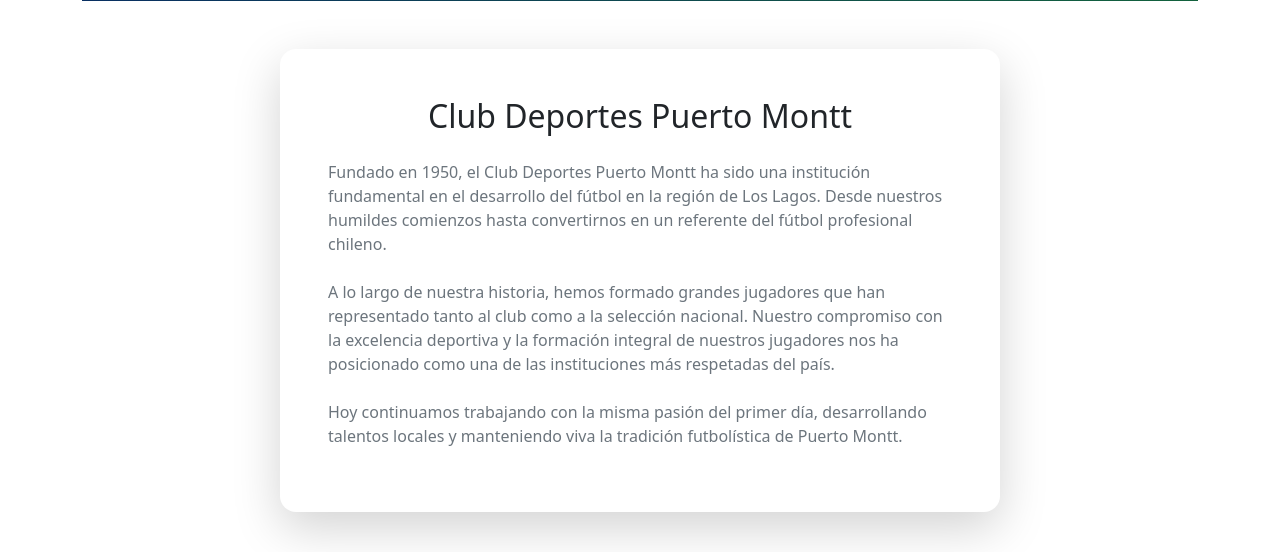
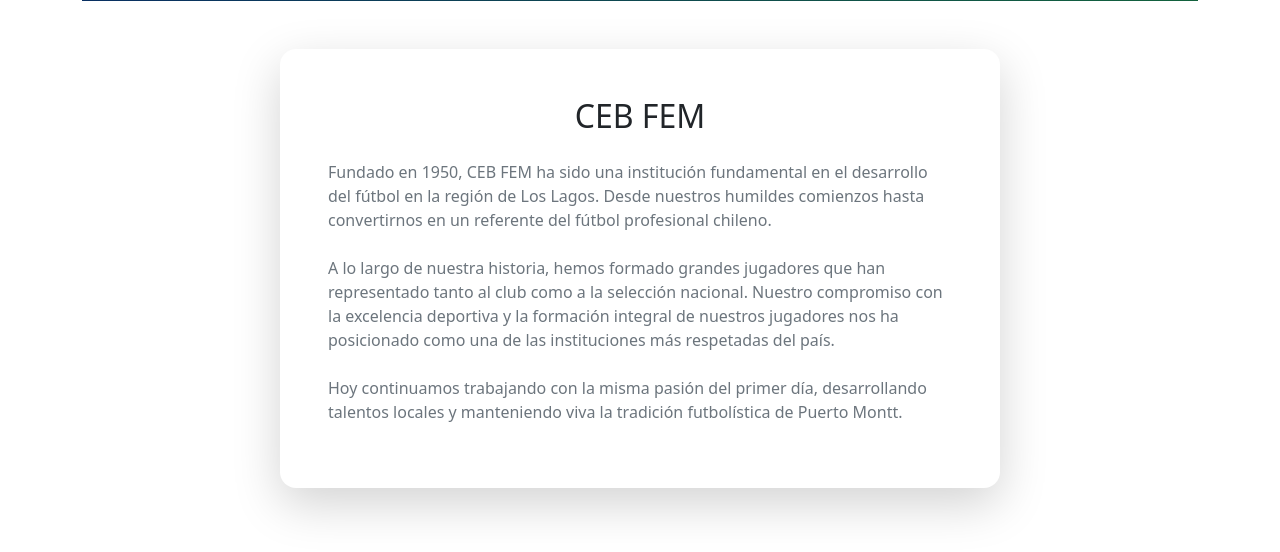
Before and after one commit to Desarrollo-SurPM/CEBPM, a Django app: page /pages/acerca/ in a window 1280 px wide. Shown: the part 350-902 px from the top of the page. Run offline with Django 5.2, Linux system fonts and the light colour scheme.

Commit message:
docs: update club name from 'Club Deportes Puerto Montt' to 'CEB FEM'
Update all instances of the old club name in documentation, templates, and admin interface to reflect the new club name 'CEB FEM'. This includes README, HTML templates, CSS comments, and admin panel headers.

```diff
--- a/static/css/custom-colors.css
+++ b/static/css/custom-colors.css
@@ -1,4 +1,4 @@
-/* Paleta de colores personalizada para Club Deportes Puerto Montt */
+/* Paleta de colores personalizada para CEB FEM */
 /* Azul Marino: #06236B, Verde Oscuro: #13623D, Verde Claro: #2E9841, Naranja: #E46618, Blanco: #FFFFFF */
 
 :root {
--- a/templates/admin/base_admin.html
+++ b/templates/admin/base_admin.html
@@ -4,7 +4,7 @@
 <head>
     <meta charset="UTF-8">
     <meta name="viewport" content="width=device-width, initial-scale=1.0">
-    <title>{% block title %}Panel de Administración - Deportes Puerto Montt{% endblock %}</title>
+    <title>{% block title %}Panel de Administración - CEB FEM{% endblock %}</title>
 
     <!-- Bootstrap CSS -->
     <link href="https://cdn.jsdelivr.net/npm/bootstrap@5.3.0/dist/css/bootstrap.min.css" rel="stylesheet">
@@ -193,7 +193,7 @@
                 <div class="admin-sidebar">
                     <div class="sidebar-brand">
                         <h4>Admin Panel</h4>
-                        <small class="text-light">Deportes Puerto Montt</small>
+                        <small class="text-light">CEB FEM</small>
                     </div>
 
                     <nav class="nav flex-column">
--- a/templates/guardian/pay_multiple.html
+++ b/templates/guardian/pay_multiple.html
@@ -134,7 +134,7 @@
                                     <p class="mb-1"><strong>Banco:</strong> Banco Estado</p>
                                     <p class="mb-1"><strong>Cuenta Corriente:</strong> 12345678-9</p>
                                     <p class="mb-1"><strong>RUT:</strong> 12.345.678-9</p>
-                                    <p class="mb-0"><strong>Titular:</strong> Club Deportes Puerto Montt</p>
+                                    <p class="mb-0"><strong>Titular:</strong> CEB FEM</p>
                                 </div>
 
                                 <!-- Resumen del Pago -->
--- a/templates/guardian/pay_quota.html
+++ b/templates/guardian/pay_quota.html
@@ -109,7 +109,7 @@
                                     <p class="mb-1"><strong>Banco:</strong> Banco Estado</p>
                                     <p class="mb-1"><strong>Cuenta Corriente:</strong> 12345678-9</p>
                                     <p class="mb-1"><strong>RUT:</strong> 12.345.678-9</p>
-                                    <p class="mb-0"><strong>Titular:</strong> Club Deportes Puerto Montt</p>
+                                    <p class="mb-0"><strong>Titular:</strong> CEB FEM</p>
                                 </div>
 
                                 <div class="mb-4">
--- a/templates/pages/about.html
+++ b/templates/pages/about.html
@@ -1,7 +1,7 @@
 {% extends 'base.html' %}
 {% load static %}
 
-{% block title %}Acerca de - Club Deportes Puerto Montt{% endblock %}
+{% block title %}Acerca de - CEB FEM{% endblock %}
 
 {% block content %}
 <div class="container-fluid p-0">
@@ -29,9 +29,9 @@
                 <div class="col-lg-8 mx-auto">
                     <div class="card shadow-lg border-0">
                         <div class="card-body p-5">
-                            <h2 class="text-center mb-4">Club Deportes Puerto Montt</h2>
+                            <h2 class="text-center mb-4">CEB FEM</h2>
                             <p class="text-muted mb-4">
-                                Fundado en 1950, el Club Deportes Puerto Montt ha sido una institución fundamental
+                                Fundado en 1950, CEB FEM ha sido una institución fundamental
                                 en el desarrollo del fútbol en la región de Los Lagos. Desde nuestros humildes
                                 comienzos hasta convertirnos en un referente del fútbol profesional chileno.
                             </p>
--- a/templates/pages/contact.html
+++ b/templates/pages/contact.html
@@ -1,7 +1,7 @@
 {% extends 'base.html' %}
 {% load static %}
 
-{% block title %}Contacto - Club Deportes Puerto Montt{% endblock %}
+{% block title %}Contacto - CEB FEM{% endblock %}
 
 {% block content %}
 <div class="container-fluid p-0">
--- a/templates/pages/schedule.html
+++ b/templates/pages/schedule.html
@@ -1,7 +1,7 @@
 {% extends 'base.html' %}
 {% load static %}
 
-{% block title %}Calendario - Club Deportes Puerto Montt{% endblock %}
+{% block title %}Calendario - CEB FEM{% endblock %}
 
 {% block content %}
 <div class="container-fluid p-0">
@@ -106,7 +106,7 @@
                                     <div class="team-logo mb-2">
                                         <i class="fas fa-shield-alt text-primary" style="font-size: 3rem;"></i>
                                     </div>
-                                    <h6 class="mb-0">Deportes Puerto Montt</h6>
+                                    <h6 class="mb-0">CEB FEM</h6>
                                     <small class="text-muted">Local</small>
                                 </div>
                                 <div class="col-4">
--- a/templates/pages/sponsors.html
+++ b/templates/pages/sponsors.html
@@ -1,7 +1,7 @@
 {% extends 'base.html' %}
 {% load static %}
 
-{% block title %}Patrocinadores - Club Deportes Puerto Montt{% endblock %}
+{% block title %}Patrocinadores - CEB FEM{% endblock %}
 
 {% block content %}
 <div class="container-fluid p-0">
@@ -321,7 +321,7 @@
                             <div class="text-center mb-3">
                                 <i class="fas fa-quote-left text-primary" style="font-size: 2rem;"></i>
                             </div>
-                            <p class="text-muted mb-4">"Apoyar al Club Deportes Puerto Montt ha sido una de las mejores decisiones. La profesionalidad y compromiso del club se refleja en cada actividad."</p>
+                            <p class="text-muted mb-4">"Apoyar a CEB FEM ha sido una de las mejores decisiones. La profesionalidad y compromiso del club se refleja en cada actividad."</p>
                             <div class="d-flex align-items-center">
                                 <div class="bg-primary rounded-circle p-2 me-3">
                                     <i class="fas fa-user text-white"></i>
--- a/templates/pages/teams.html
+++ b/templates/pages/teams.html
@@ -1,7 +1,7 @@
 {% extends 'base.html' %}
 {% load static %}
 
-{% block title %}Equipos - Club Deportes Puerto Montt{% endblock %}
+{% block title %}Equipos - CEB FEM{% endblock %}
 
 {% block content %}
 <div class="container-fluid p-0">
--- a/users/admin.py
+++ b/users/admin.py
@@ -120,6 +120,6 @@
 admin.site.register(User, CustomUserAdmin)
 
 # Personalizar el sitio de administración
-admin.site.site_header = 'Administración - Club Deportes Puerto Montt'
+admin.site.site_header = 'Administración - CEB FEM'
 admin.site.site_title = 'Admin Club Deportes'
 admin.site.index_title = 'Panel de Administración'
```
Also changed, not shown: README.md.
